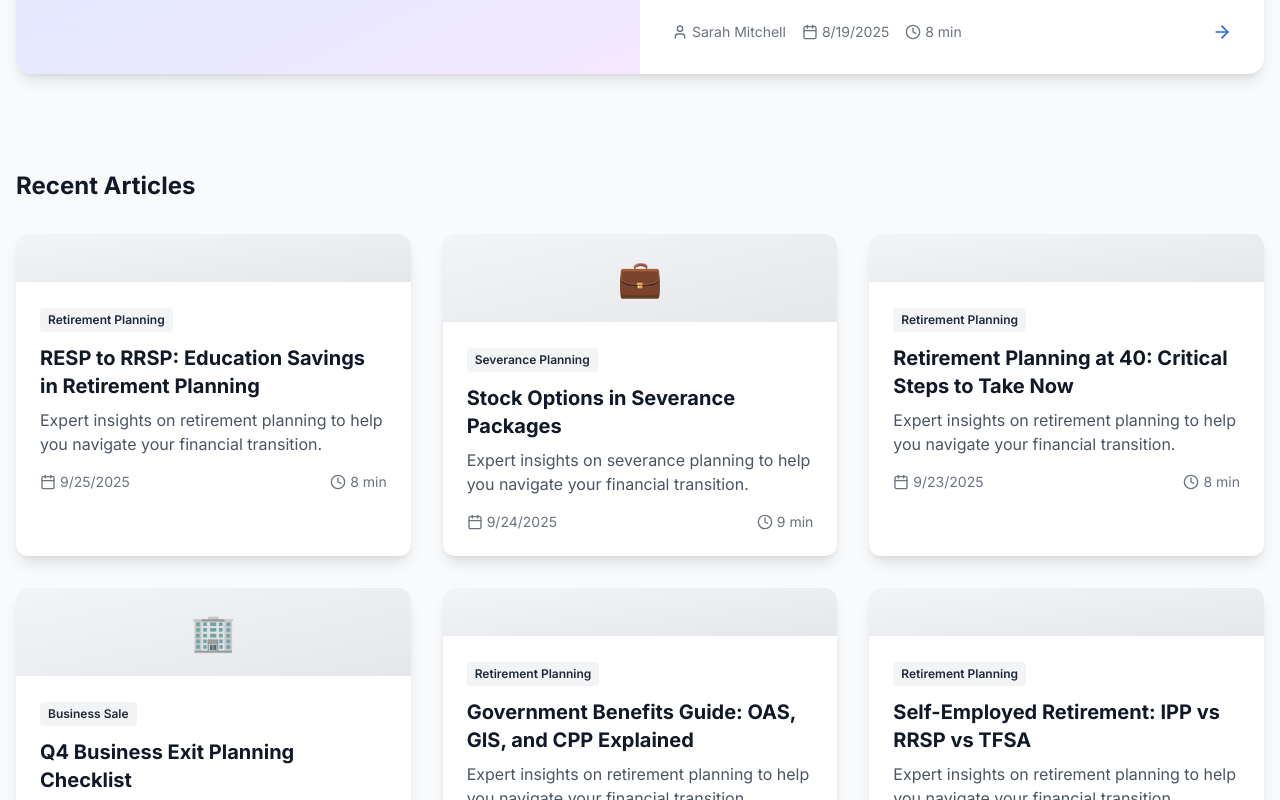
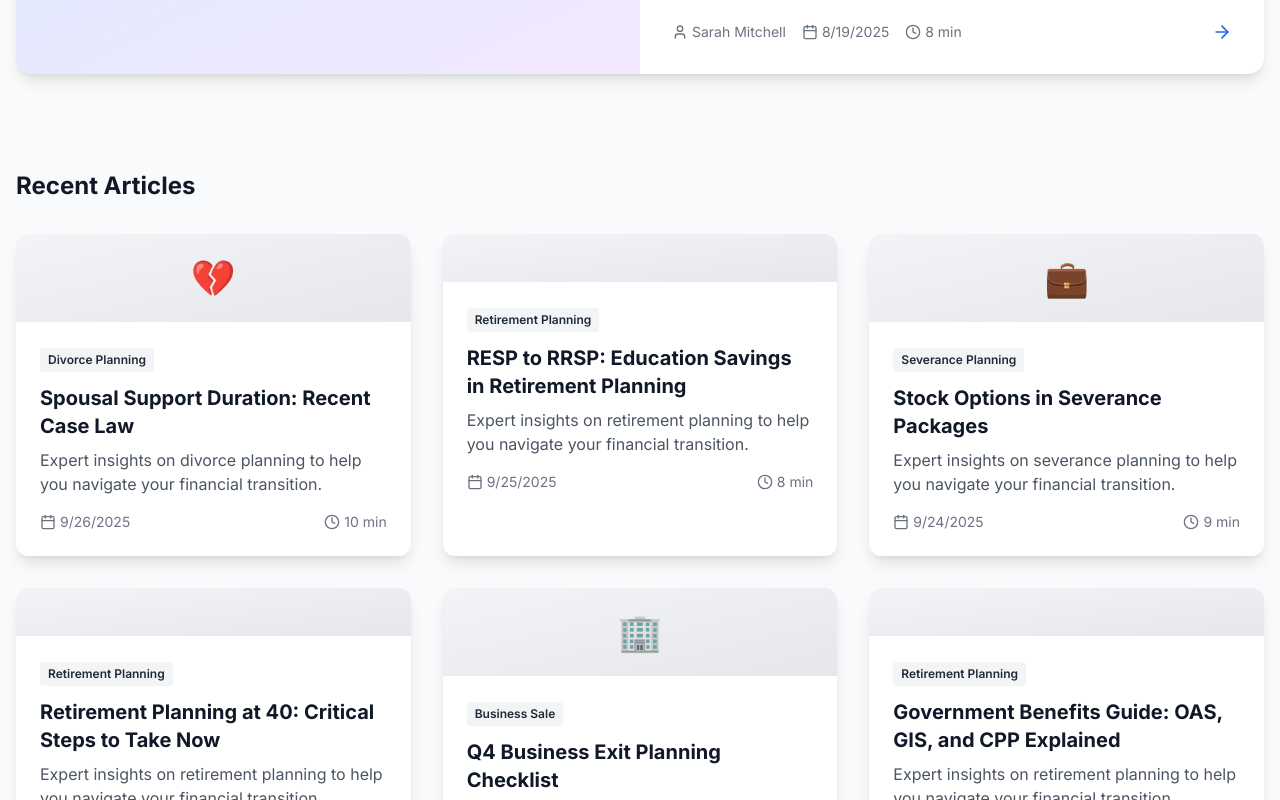
Before and after one commit to HustleHarder86/Investing, a Next.js app: page /blog in a window 1280 px wide. Shown: the part 737-1537 px from the top of the page. Built offline with nearby package versions, Linux system fonts and the light colour scheme; no server answers.

Commit message:
📚 Auto-publish scheduled blog post for 2025-09-26

```diff
--- a/content/blog-schedule.json
+++ b/content/blog-schedule.json
@@ -214,7 +214,7 @@
       "title": "Spousal Support Duration: Recent Case Law",
       "category": "Divorce Planning",
       "author": "Michael Chen",
-      "status": "pending"
+      "status": "published"
     },
     {
       "date": "2025-09-27",
--- a/src/app/blog/page.tsx
+++ b/src/app/blog/page.tsx
@@ -10,6 +10,18 @@ export const metadata: Metadata = {
 
 // Blog posts data - in production, this would come from a CMS or database
 const blogPosts = [
+  {
+    slug: 'spousal-support-duration-case-law',
+    title: 'Spousal Support Duration: Recent Case Law',
+    excerpt: 'Expert insights on divorce planning to help you navigate your financial transition.',
+    author: 'Michael Chen',
+    authorTitle: 'CFP®, Divorce Specialist',
+    date: '2025-09-26',
+    readTime: '10 min',
+    category: 'Divorce Planning',
+    categorySlug: 'divorce-planning',
+    featured: false
+  },
   {
     slug: 'resp-to-rrsp-education-retirement',
     title: 'RESP to RRSP: Education Savings in Retirement Planning',
```
Also changed, not shown: src/app/blog/spousal-support-duration-case-law/page.tsx (renamed from content/scheduled-posts/spousal-support-duration-case-law.tsx), 1 other file (tests, documents, lock files or other folders).
